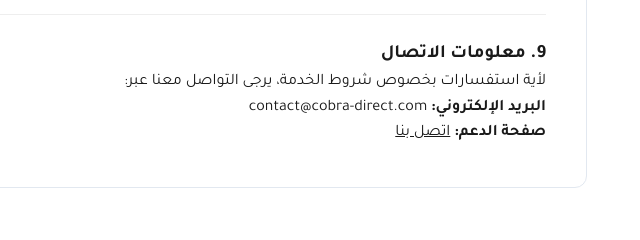
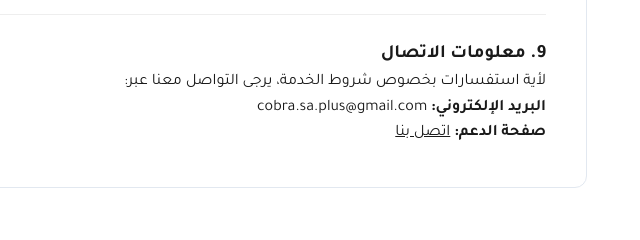
Before and after one commit to cobraksa/Cobra, a plain HTML site: page pages/terms-of-service.html in a window 1280 px wide. Shown: the part 1603-1843 px from the top of the page, 583-1223 px from the left. Drawn offline with Linux system fonts and the light colour scheme.

Commit message:
Update terms-of-service.html

```diff
--- a/pages/terms-of-service.html
+++ b/pages/terms-of-service.html
@@ -99,7 +99,7 @@
 
                     <h3>9. معلومات الاتصال</h3>
                     <p>لأية استفسارات بخصوص شروط الخدمة، يرجى التواصل معنا عبر:<br>
-                    <strong>البريد الإلكتروني:</strong> contact@cobra-direct.com<br>
+                    <strong>البريد الإلكتروني:</strong> cobra.sa.plus@gmail.com<br>
                     <strong>صفحة الدعم:</strong> <a href="./contact-us" style="color: inherit; text-decoration: underline;">اتصل بنا</a></p>
                 </div>
 
@@ -137,4 +137,5 @@
 </footer>
 
 </body>
+
 </html>
```
